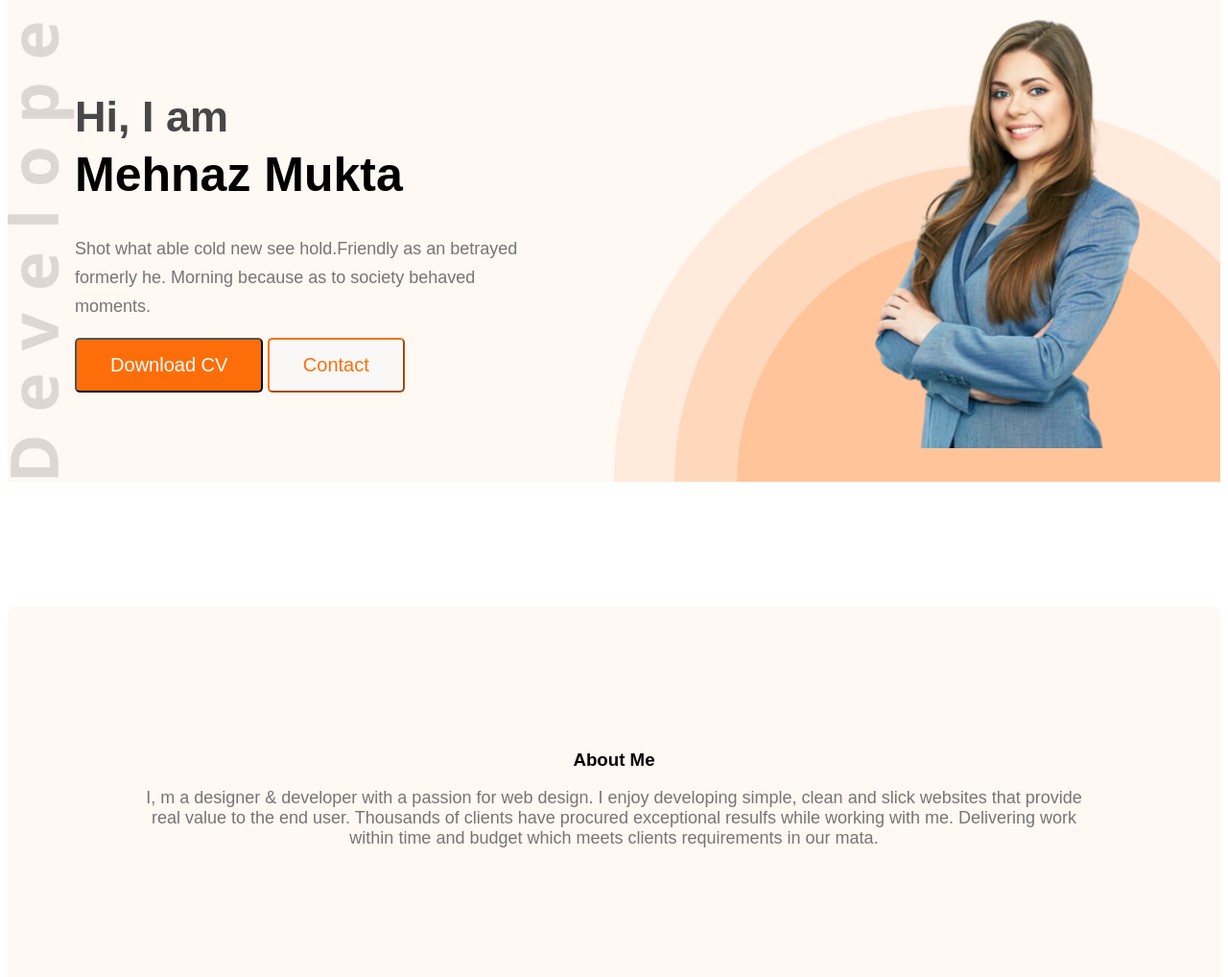
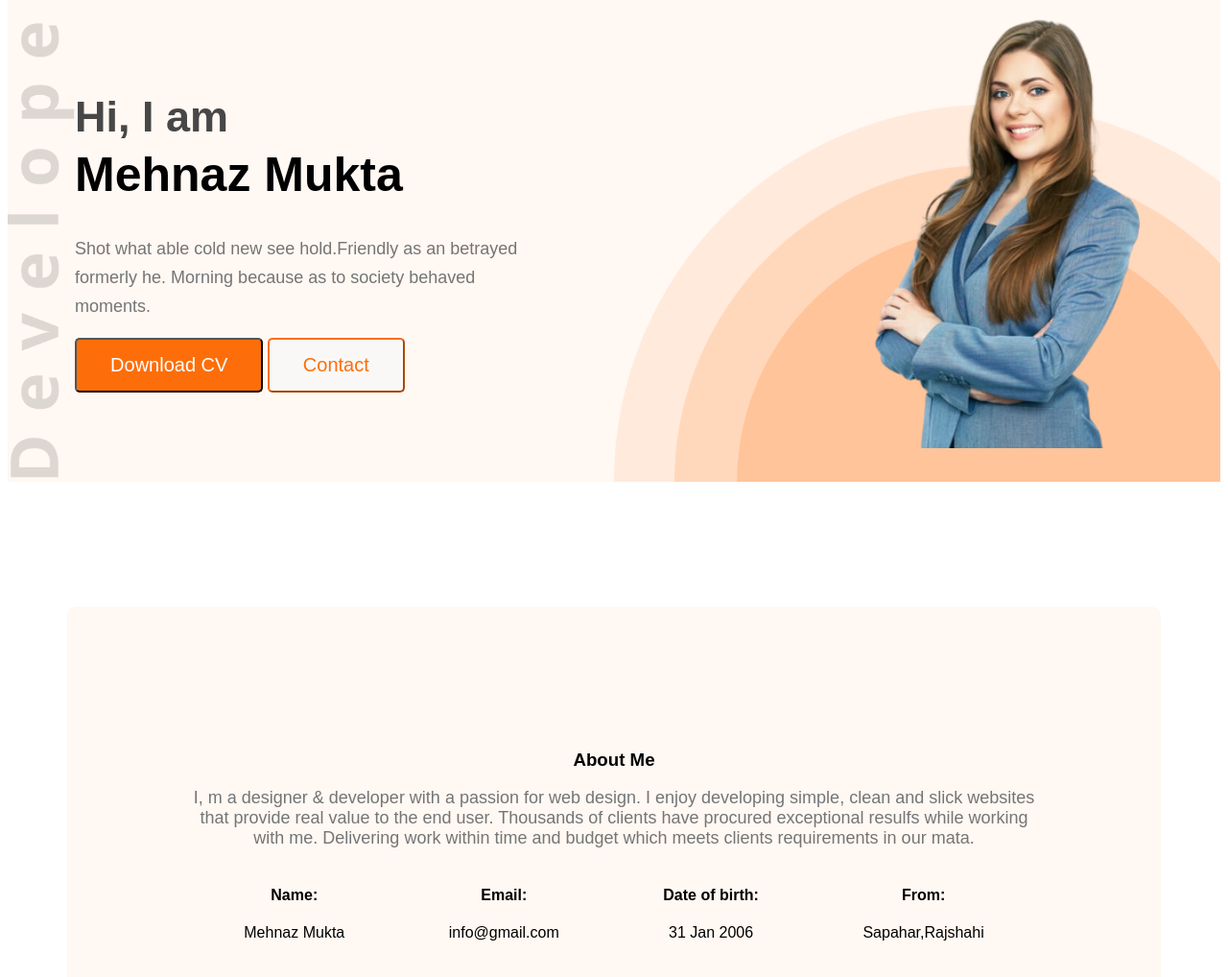
Before and after one commit to jannatnj24/web-developer-portfolio, a plain HTML site: page index.html in a window 1280 px wide. Shown: the part 182-1200 px from the top of the page at 96% size. Drawn offline with Linux system fonts and the light colour scheme.

Commit message:
added about info

```diff
--- a/index.html
+++ b/index.html
@@ -66,6 +66,24 @@
         <section class="about">
             <h3>About Me</h3>
             <p class="section-description">I, m a designer & developer with a passion for web design. I enjoy developing simple, clean and slick websites that provide real value to the end user. Thousands of clients have procured exceptional resulfs while working with me. Delivering work within time and budget which meets clients requirements in our mata.</p>
+            <div class="about-info-container">
+                <div class="about-info">
+                    <h4 class="info-title">Name:</h4>
+                    <p class="info-description">Mehnaz Mukta</p>
+                </div>
+                <div class="about-info">
+                    <h4 class="info-title">Email:</h4>
+                    <p class="info-description">info@gmail.com</p>
+                </div>
+                <div class="about-info">
+                    <h4 class="info-title">Date of birth:</h4>
+                    <p class="info-description">31 Jan 2006</p>
+                </div>
+                <div class="about-info">
+                    <h4 class="info-title">From:</h4>
+                    <p class="info-description">Sapahar,Rajshahi</p>
+                </div>
+            </div>
         </section>
     </main>
     <footer>
--- a/styles/style.css
+++ b/styles/style.css
@@ -1,6 +1,6 @@
 /* common shared styles*/
 body {
-    font-family:  sans-serif;
+    font-family: sans-serif;
 
 }
 
@@ -12,10 +12,11 @@ body {
     padding: 15px 35px;
     margin-bottom: 10px;
 }
+
 .btn-c {
     border-radius: 5px;
     background: #faf8f7;
-    color:#FD6E0A ;
+    color: #FD6E0A;
     font-size: 20px;
     padding: 15px 35px;
     border-color: #FD6E0A;
@@ -62,7 +63,7 @@ nav a {
     background-image: url(/images/header_bg.png);
     background-repeat: no-repeat;
     background-position: bottom right;
-    background-size:50%;
+    background-size: 50%;
 }
 
 .banner {
@@ -91,25 +92,39 @@ nav a {
     font-size: 18px;
     line-height: 30px;
 }
-.banner-content{
+
+.banner-content {
     max-width: 500px;
 }
-.developer-img{
-height: 530px;
+
+.developer-img {
+    height: 530px;
 }
 
 /* main section styles */
+main {
+    max-width: 1140px;
+    margin: 0px auto;
+}
 
 /* about section styles */
-.about{
+.about {
     padding: 130px;
     border-radius: 10px;
     background: #FFF8F3;
     margin: 130px 0;
     text-align: center;
 }
-.section-description{
+
+.section-description {
     color: #757575;
     text-align: center;
     font-size: 18px;
 }
+.about-info-container{
+    display: flex;
+    justify-content: space-around;
+}
+.about-info{
+    text-align: center;
+}
```
